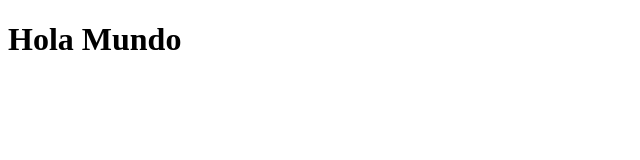
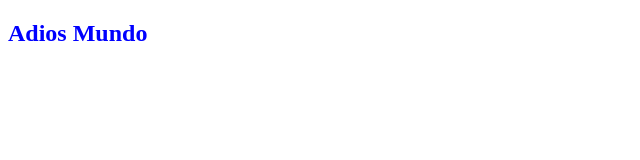
Before and after one commit to jorgegra88/test, a plain HTML site: page index.html in a window 1280 px wide. Shown: the whole page, without its empty margins (0-640 px from the left). Drawn offline with Linux system fonts and the light colour scheme.

Commit message:
añado CSS

```diff
--- /dev/null
+++ b/css/estilos.css
@@ -0,0 +1,3 @@
+h2 {
+    color: blue;
+}
--- a/index.html
+++ b/index.html
@@ -5,8 +5,9 @@
     <meta name="viewport" content="width=device-width, initial-scale=1.0">
     <meta http-equiv="X-UA-Compatible" content="ie=edge">
     <title>Document</title>
+    <link rel="stylesheet" href="./css/estilos.css">
 </head>
 <body>
-    <h1>Hola Mundo</h1>
+    <h2>Adios Mundo</h2>
 </body>
 </html>
```
